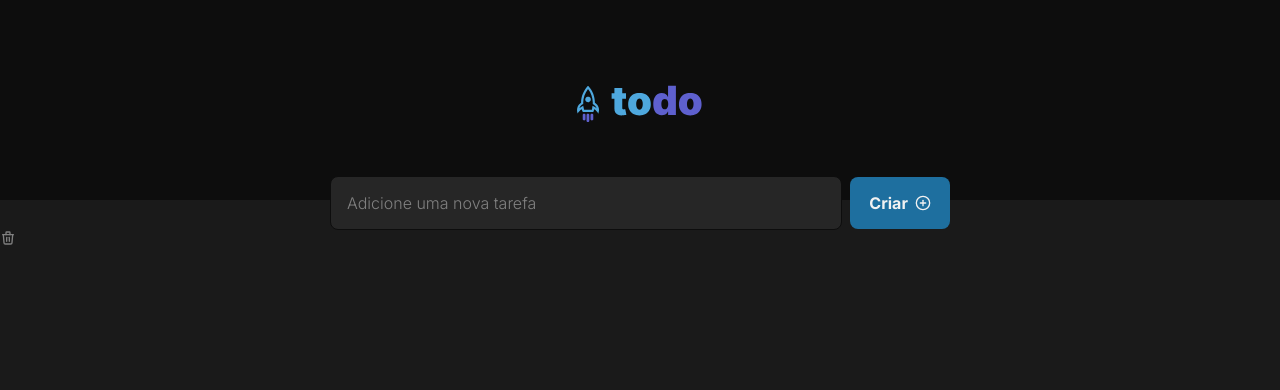
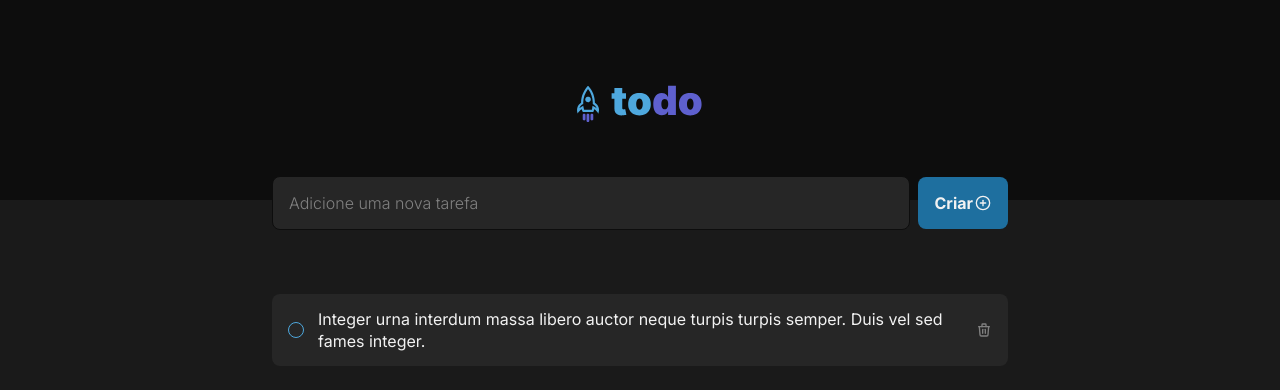
Before and after one commit to yaradaudt/todolist, a React (Vite) app: page / in a window 1280 px wide. Shown: the top 390 px of the page. Built offline with nearby package versions, Linux system fonts and the light colour scheme.

Commit message:
TaskCard component done

```diff
--- a/src/App.jsx
+++ b/src/App.jsx
@@ -1,14 +1,18 @@
-import { Header } from './components/Header';
-import { InputForm } from './components/InputForm';
-import { ButtonRemove } from './components/ButtonRemove';
-import './global.css'
+import { Header } from "./components/Header";
+import { InputForm } from "./components/InputForm";
+import { TaskCard } from "./components/TaskCard";
+
+import "./global.css";
+import styles from "./App.module.css";
 
 export function App() {
   return (
     <>
-    <Header />
-    <InputForm />
-    <ButtonRemove />
+      <Header />
+      <div className={styles.wrapper}>
+        <InputForm />
+        <TaskCard />
+      </div>
     </>
   );
 }
--- /dev/null
+++ b/src/App.module.css
@@ -0,0 +1,7 @@
+.wrapper {
+    width: 736px;
+    margin: 0 auto;
+    display: flex;
+    flex-direction: column;
+    gap: 64px;
+}
--- a/src/components/ButtonRemove/ButtonRemove.module.css
+++ /dev/null
@@ -1,12 +0,0 @@
-.button {
-  display: flex;
-  background: transparent;
-  border: none;
-  color: var(--gray-300);
-  height: 1rem;
-}
-
-.button:hover {
-  background: var(--gray-400);
-  color: var(--red-400);
-}
--- a/src/components/ButtonRemove/index.jsx
+++ /dev/null
@@ -1,10 +0,0 @@
-import styles from "./ButtonRemove.module.css";
-import { TbTrash } from "react-icons/tb";
-
-export function ButtonRemove() {
-  return (
-    <button className={styles.button}>
-      <TbTrash />
-    </button>
-  );
-}
--- a/src/components/InputForm/InputForm.module.css
+++ b/src/components/InputForm/InputForm.module.css
@@ -10,7 +10,7 @@
 .input {
     display: flex;
     height: 3.375rem;
-    width: 40%;
+    width: 100%;
     justify-content: center;
     align-items: center;
 
--- /dev/null
+++ b/src/components/TaskCard/TaskCard.module.css
@@ -0,0 +1,42 @@
+.container {
+    display: flex;
+    align-items: center;
+    width: 100%;
+    gap: 0.875rem;
+
+    height: 4.5rem;
+    padding: 1rem;
+    background: var(--gray-500);
+
+    border-radius: 0.5rem;
+}
+
+.inputCheckbox {
+  width: 0;
+  height: 0;
+  display: flex;
+  align-items: center;
+}
+
+.checkboxSpan {
+  display: block;
+  width: 1rem;
+  height: 1rem;
+  border-radius: 50%;
+  border: 1px solid var(--blue-400);
+}
+
+.buttonRemove {
+    display: flex;
+    align-items: center;
+    background: transparent;
+    border: none;
+    color: var(--gray-300);
+    height: 1rem;
+    cursor: pointer;
+  }
+
+  .buttonRemove:hover {
+    background: var(--gray-400);
+    color: var(--red-400);
+  }
--- /dev/null
+++ b/src/components/TaskCard/index.jsx
@@ -0,0 +1,20 @@
+import styles from "./TaskCard.module.css";
+import { TbTrash } from "react-icons/tb";
+
+export function TaskCard() {
+  return (
+    <div className={styles.container}>
+      <div className={styles.checkbox}>
+        <input className={styles.inputCheckbox} type="checkbox" />
+        <span className={styles.checkboxSpan}></span>
+      </div>
+      <p>
+        Integer urna interdum massa libero auctor neque turpis turpis semper.
+        Duis vel sed fames integer.
+      </p>
+      <button className={styles.buttonRemove}>
+        <TbTrash />
+      </button>
+    </div>
+  );
+}
```
Also changed, not shown: src/components/Checkbox/index.jsx (deleted), src/components/Task/index.jsx (deleted).
